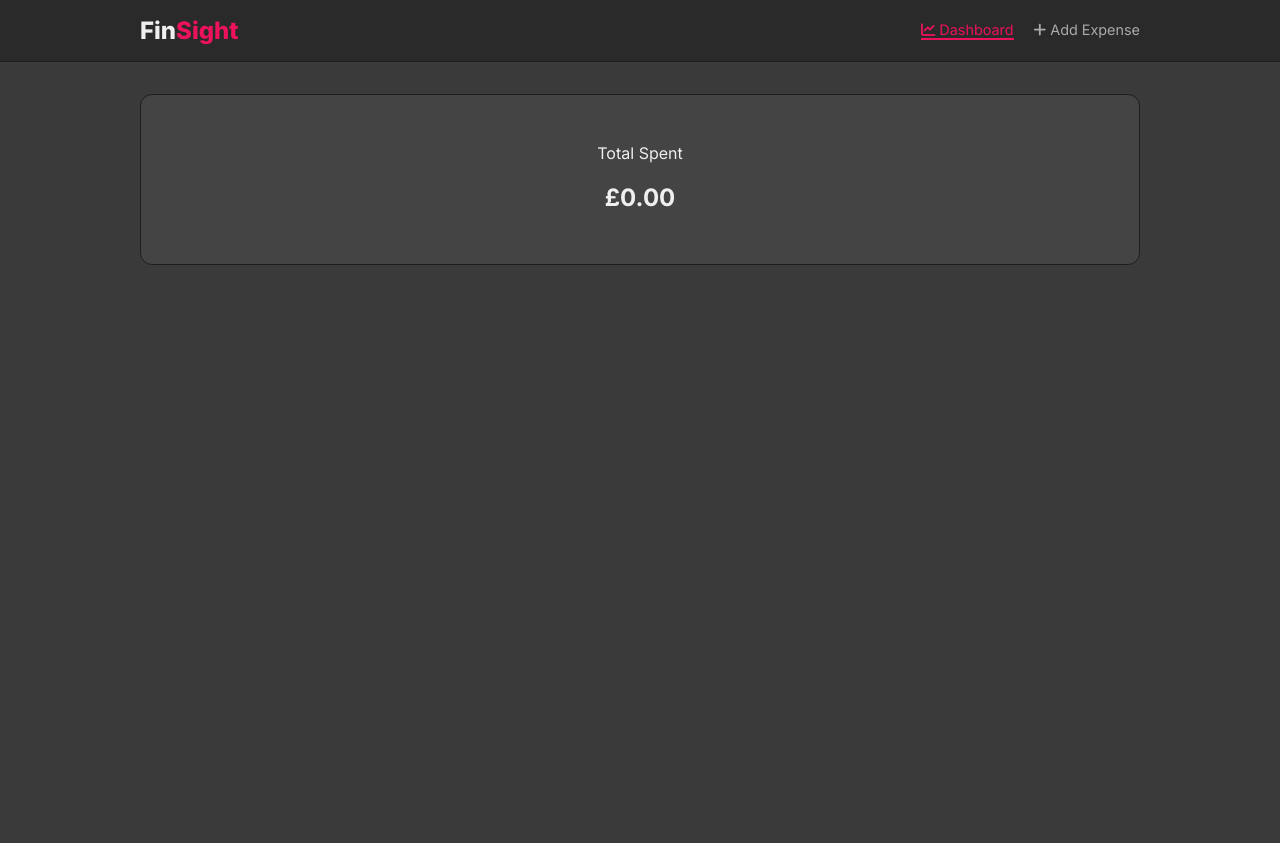
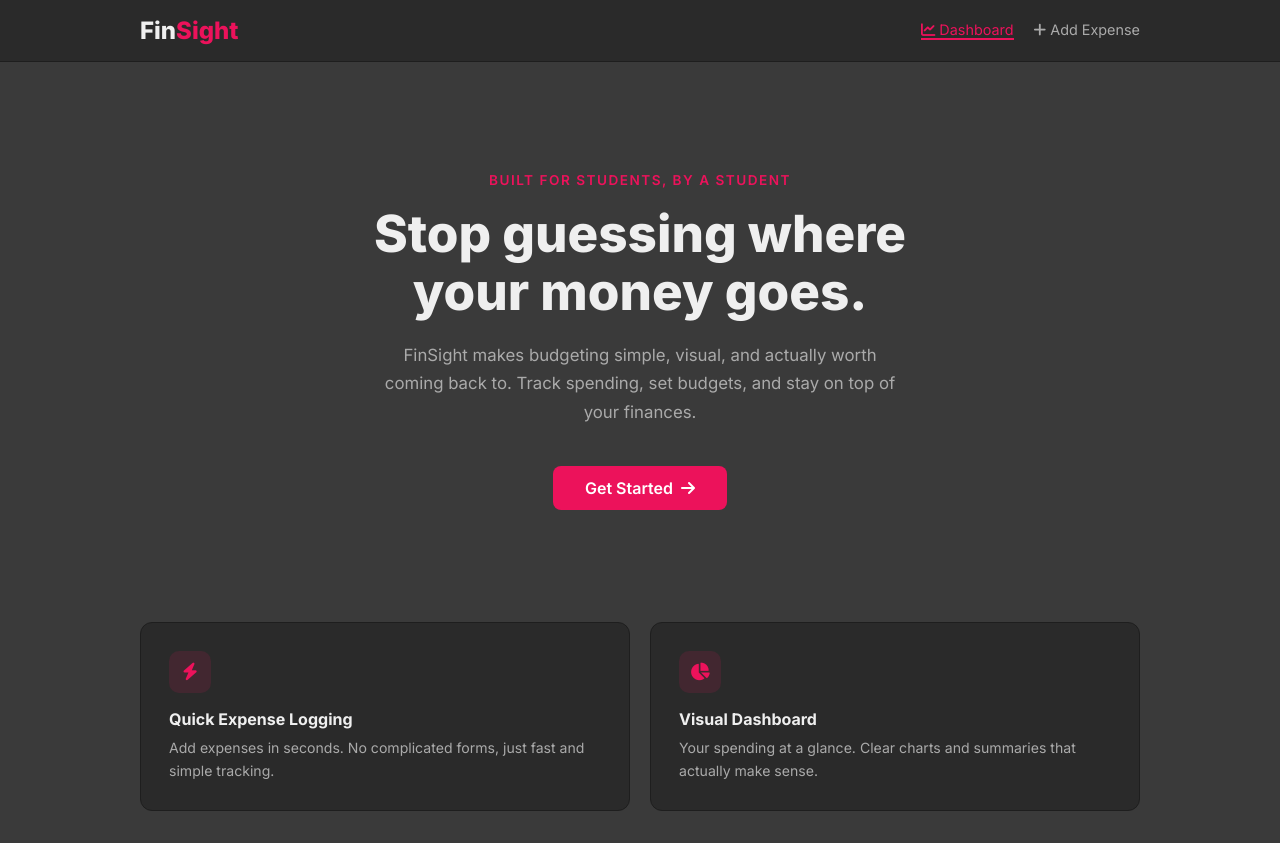
Before and after one commit to yxs1n/FinSight, a website: page public/index.html in a window 1280 px wide. Before the commit the page ends 800 px from the top, so only its background shows below. Drawn offline with Linux system fonts and the light colour scheme.

Commit message:
Landing Page

```diff
--- a/public/css/style.css
+++ b/public/css/style.css
@@ -1,9 +1,14 @@
 :root {
     /* My Palette */
     --bg-grey: #3a3a3a;
+    --bg-dark: #2a2a2a;
+    --bg-darker: #1e1e1e;
+    --card-bg: #444;
     --card-white: #f5f5f5;
     --text-main: #efefef;
+    --text-muted: #aaa;
     --accent-red: #ec125b;
+    --accent-red-hover: #d4104f;
     --border-grey: #1e1e1e;
 }
 
@@ -55,6 +60,122 @@ body {
     border-bottom: 2px solid var(--accent-red);
 }
 
+/* Buttons */
+.btn-accent {
+    text-decoration: none;
+    color: #fff;
+    background: var(--accent-red);
+    font-size: 0.9rem;
+    font-weight: 600;
+    padding: 0.5rem 1.2rem;
+    border-radius: 8px;
+    border: none;
+    cursor: pointer;
+    transition: background 0.3s, transform 0.15s;
+    display: inline-flex;
+    align-items: center;
+    gap: 8px;
+}
+.btn-accent:hover {
+    background: var(--accent-red-hover);
+    transform: translateY(-1px);
+}
+
+.btn-lg {
+    padding: 0.75rem 2rem;
+    font-size: 1rem;
+}
+
+.btn-full {
+    width: 100%;
+    justify-content: center;
+    padding: 0.75rem;
+    font-size: 1rem;
+}
+
+/* Hero */
+.hero {
+    max-width: 1000px;
+    margin: 0 auto;
+    padding: 4rem 1.5rem 3rem;
+    text-align: center;
+}
+
+.hero-tag {
+    color: var(--accent-red);
+    font-size: 0.85rem;
+    font-weight: 600;
+    text-transform: uppercase;
+    letter-spacing: 1.5px;
+    margin-bottom: 1rem;
+}
+
+.hero-title {
+    font-size: clamp(2rem, 5vw, 3.2rem);
+    font-weight: 800;
+    line-height: 1.15;
+    margin: 0 0 1.2rem;
+    color: var(--text-main);
+}
+
+.hero-subtitle {
+    color: var(--text-muted);
+    font-size: 1.05rem;
+    line-height: 1.7;
+    max-width: 520px;
+    margin: 0 auto 2.5rem;
+}
+
+.hero-buttons {
+    margin-bottom: 4rem;
+}
+
+/* Feature Cards */
+.features-grid {
+    display: grid;
+    grid-template-columns: repeat(auto-fit, minmax(260px, 1fr));
+    gap: 1.25rem;
+    text-align: left;
+}
+
+.feature-card {
+    background: var(--bg-dark);
+    border: 1px solid var(--border-grey);
+    border-radius: 12px;
+    padding: 1.75rem;
+    transition: border-color 0.3s, transform 0.2s;
+}
+.feature-card:hover {
+    border-color: #555;
+    transform: translateY(-3px);
+}
+
+.feature-icon {
+    width: 42px;
+    height: 42px;
+    background: rgba(236, 18, 91, 0.12);
+    border-radius: 10px;
+    display: flex;
+    align-items: center;
+    justify-content: center;
+    margin-bottom: 1rem;
+    color: var(--accent-red);
+    font-size: 1.1rem;
+}
+
+.feature-card h3 {
+    font-size: 1rem;
+    font-weight: 700;
+    margin: 0 0 0.5rem;
+}
+
+.feature-card p {
+    font-size: 0.88rem;
+    color: var(--text-muted);
+    line-height: 1.6;
+    margin: 0;
+}
+
 /* Layout */
 .content-area {
     max-width: 1000px; margin: 2rem auto; padding: 0 1rem;
--- a/public/index.html
+++ b/public/index.html
@@ -25,7 +25,46 @@
         </nav>
 
         <main class="content-area">
-            <section id="dashboard-view" class="view">
+            <section id="welcome-view" class="view">
+                <!-- Hero Section -->
+                <div class="hero">
+                    <div class="hero-content">
+                        <p class="hero-tag">Built for students, by a student</p>
+                        <h1 class="hero-title">Stop guessing where<br>your money goes.</h1>
+                        <p class="hero-subtitle">
+                            FinSight makes budgeting simple, visual, and actually worth coming back to.
+                            Track spending, set budgets, and stay on top of your finances.
+                        </p>
+                        <div class="hero-buttons">
+                            <a href="#" class="btn-accent btn-lg" id="hero-register-btn">
+                                Get Started <i class="fas fa-arrow-right"></i>
+                            </a>
+                        </div>
+                    </div>
+                </div>
+
+                <!-- Feature Cards -->
+                 <div class="features-grid">
+
+                    <div class="feature-card">
+                        <div class="feature-icon">
+                            <i class="fas fa-bolt"></i>
+                        </div>
+                        <h3>Quick Expense Logging</h3>
+                        <p>Add expenses in seconds. No complicated forms, just fast and simple tracking.</p>
+                    </div>
+
+                    <div class="feature-card">
+                        <div class="feature-icon">
+                            <i class="fas fa-chart-pie"></i>
+                        </div>
+                        <h3>Visual Dashboard</h3>
+                        <p>Your spending at a glance. Clear charts and summaries that actually make sense.</p>
+                    </div>
+                 </div>
+            </section>
+
+            <section id="dashboard-view" class="view hidden">
                 <div class="balance-card">
                     <p>Total Spent</p>
                     <h1>£0.00</h1>
```
